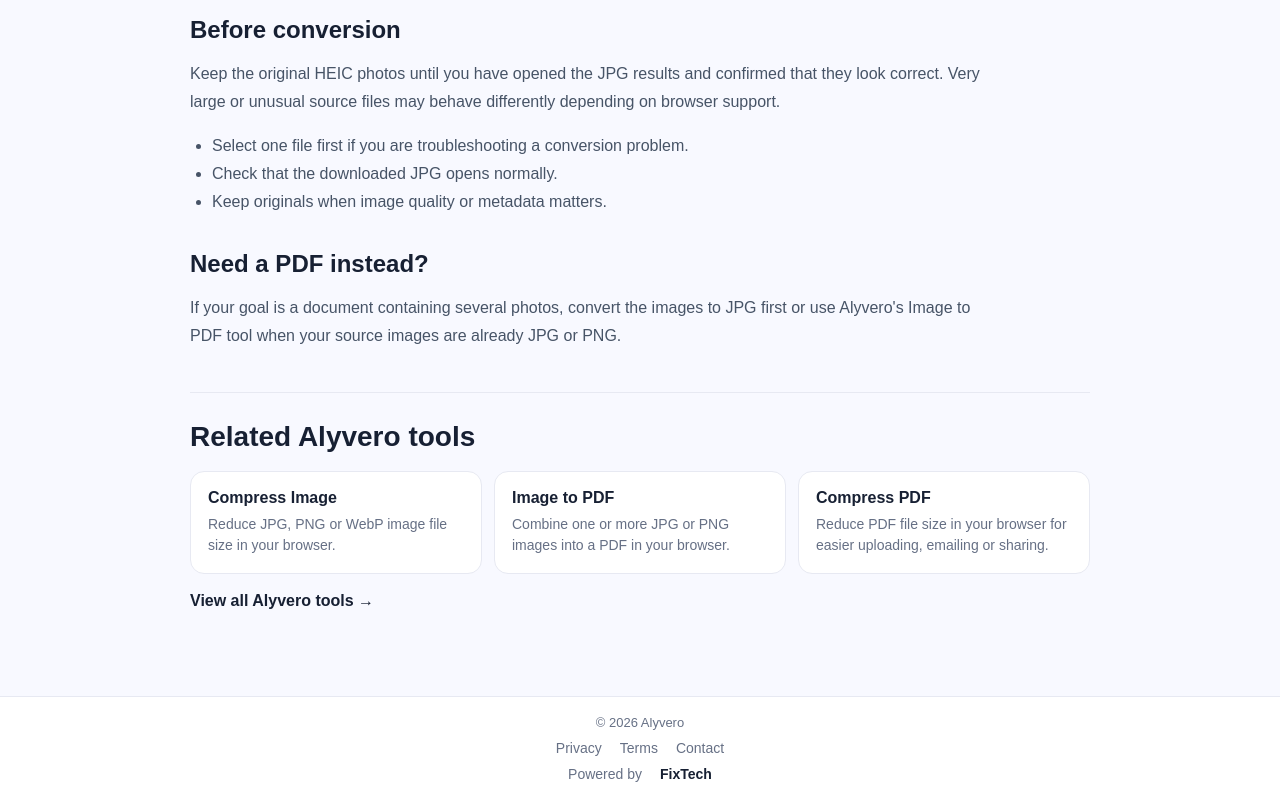
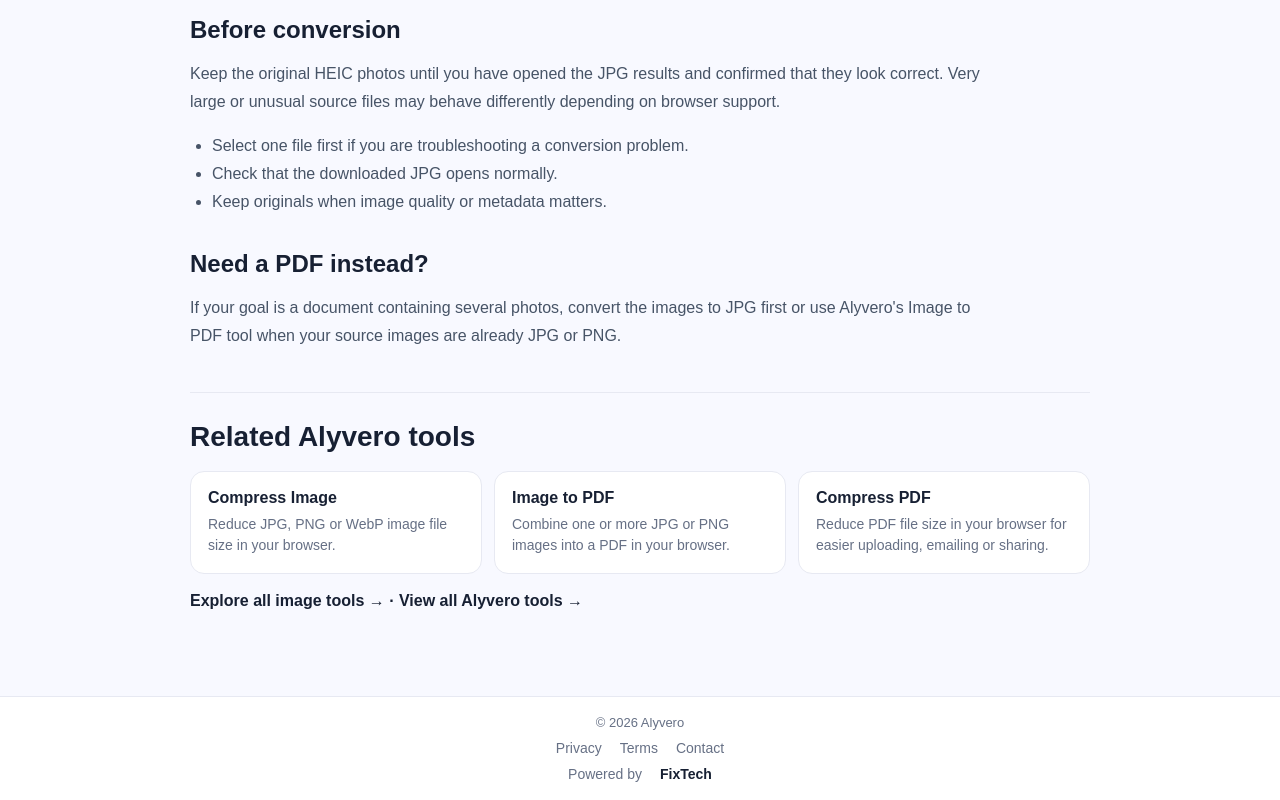
Before and after one commit to rindodi/alyvero, a Next.js app: page /heic-to-jpg in a window 1280 px wide. Shown: the part 1190-1990 px from the top of the page. Built offline with nearby package versions, Linux system fonts and the light colour scheme.

Commit message:
Improve internal links from tool pages

```diff
--- a/components/ToolContent.tsx
+++ b/components/ToolContent.tsx
@@ -81,7 +81,7 @@ export default function ToolContent({ slug }: { slug: string }) {
             </Link>
           ) : null)}
         </div>
-        <p className="tool-hub-link"><Link href="/tools">View all Alyvero tools →</Link></p>
+        <p className="tool-hub-link"><Link href={["pdf-to-word", "compress-pdf", "image-to-pdf"].includes(slug) ? "/pdf-tools" : "/image-tools"}>{["pdf-to-word", "compress-pdf", "image-to-pdf"].includes(slug) ? "Explore all PDF tools →" : "Explore all image tools →"}</Link> <span aria-hidden="true"> · </span><Link href="/tools">View all Alyvero tools →</Link></p>
       </div>
     </section>
   );
```
